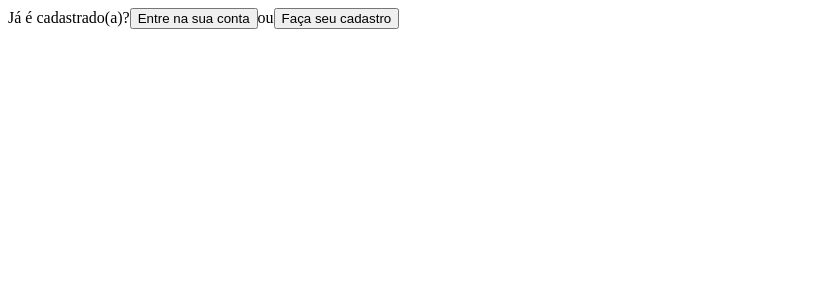
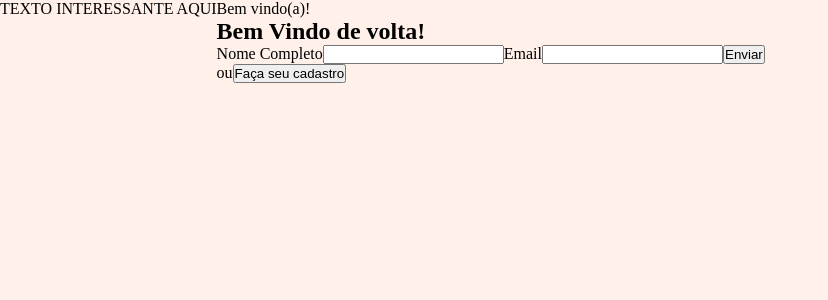
Before and after one commit to livialeall/book_club_front, a React (Vite) app in the folder book-club/: page / in a window 1280 px wide. Shown: the top 300 px of the page, without its empty margins (0-828 px from the left). Built offline with nearby package versions, Linux system fonts and the light colour scheme.

Commit message:
tela login

```diff
--- a/book-club/src/App.jsx
+++ b/book-club/src/App.jsx
@@ -1,5 +1,4 @@
 import Home from "./pages/Home";
-import Login from "./pages/Login";
 import {BrowserRouter, Routes, Route} from "react-router-dom"
 import Register from "./pages/Register/Index";
 
@@ -9,7 +8,6 @@ function App() {
     <BrowserRouter>
       <Routes>
         <Route path="/" element={<Home/>}></Route>
-        <Route path="/login" element={<Login />}></Route>
         <Route path="/register" element={<Register />}></Route>
       </Routes>
     </BrowserRouter>
--- a/book-club/src/main.jsx
+++ b/book-club/src/main.jsx
@@ -1,6 +1,8 @@
 import React from 'react'
 import { createRoot } from "react-dom/client";
 import App from "./App";
+import './ui/styles/index.css'
+
 createRoot(document.getElementById("root")).render(
   <React.StrictMode>
     <App />
--- a/book-club/src/pages/Home.tsx
+++ b/book-club/src/pages/Home.tsx
@@ -1,12 +1,21 @@
 import Button from "../ui/components/Button";
+import Login from "../ui/components/Login";
+
 
 const Home = () => {
   return (
-    <div>
-      <span>Já é cadastrado(a)?</span>
-      <Button type={null} text={"Entre na sua conta"} route={"/login"}></Button>
-      <span>ou</span>
-      <Button type={null} text={"Faça seu cadastro"} route={"/register"}></Button>
+    <div className="display-flex-center">
+      <div>TEXTO INTERESSANTE AQUI</div>
+      <div>
+        <span>Bem vindo(a)!</span>
+        <Login></Login>
+        <span>ou</span>
+        <Button
+          type={null}
+          text={"Faça seu cadastro"}
+          route={"/register"}
+        ></Button>
+      </div>
     </div>
   );
 };
--- a/book-club/src/pages/Login/index.jsx
+++ /dev/null
@@ -1,7 +0,0 @@
-const Login = () => {
-    return (
-      <div>Esse é o form login</div>
-    )
-  };
-
-  export default Login
--- a/book-club/src/pages/Register/index.tsx
+++ b/book-club/src/pages/Register/index.tsx
@@ -1,10 +1,10 @@
 import { useState } from "react";
-import { User } from "../../interfaces/user";
+import { NewUser } from "../../interfaces/user";
 import { create_user } from "../../routes/users";
 import { checkInformations } from "../../utils/validations";
 
 const Register = () => {
-  const [newUser, setNewUser] = useState<User>({
+  const [newUser, setNewUser] = useState<NewUser>({
     name: "",
     email: "",
     contact: "",
--- a/book-club/src/routes/users.tsx
+++ b/book-club/src/routes/users.tsx
@@ -1,6 +1,6 @@
-import { User } from "../interfaces/user";
+import { NewUser, User } from "../interfaces/user";
 
-export const create_user = (newUser:User) => {
+export const create_user = (newUser:NewUser) => {
   try {
     const response = fetch(`http://127.0.0.1:8800/create_user`, {
       method: "POST",
@@ -14,3 +14,18 @@ export const create_user = (newUser:User) => {
     return err;
   }
 };
+
+export const login = (user:User) => {
+  try {
+    const response = fetch(`http://127.0.0.1:8800/login`, {
+      method: "POST",
+      headers: {
+        "Content-Type": "application/json",
+      },
+      body: JSON.stringify(user),
+    });
+    return response;
+  } catch (err) {
+    return err;
+  }
+};
--- /dev/null
+++ b/book-club/src/ui/components/Login.tsx
@@ -0,0 +1,61 @@
+import { useState } from "react";
+import { User } from "../../interfaces/user";
+import { create_user, login } from "../../routes/users";
+import { checkInformations } from "../../utils/validations";
+
+const Login = () => {
+  const [user, setLoginUser] = useState<User>({
+    email: "",
+    password: "",
+  });
+  const [errors,setErrors] = useState<string[]>()
+  const [registerSucess,setRegisterSucess] = useState(false)
+  const handleSubmit = (e) => {
+    e.preventDefault();
+    const form = e.target;
+    setErrors([])
+    const email = form["email"].value;
+    const password = form["password"].value;
+    setLoginUser({
+        email: email,
+        password: password,
+      });
+    const response = login(user);
+    setRegisterSucess(true)
+    }    /* Adicionar ao erros os erros do basck */
+
+
+  return (
+    <div>
+      <h2>Bem Vindo de volta!</h2>
+      <form action="post" onSubmit={handleSubmit}>
+        <label htmlFor="name" key="name">
+          Nome Completo
+          <input type="text" id="name" required/>
+        </label>
+        <label htmlFor="email">
+          Email
+          <input type="email" id="email" required/>
+        </label>
+        <button type="submit">Enviar</button>
+      </form>
+      {errors?.length > 0 && (
+        <div>
+          Corrija os erros:
+          {errors.map(
+            (err) => <div>
+              {err}
+            </div>
+          )}
+        </div>
+      )}
+      {registerSucess && (
+        <div>
+          Login realizado com sucesso!
+        </div>
+      )}
+    </div>
+  );
+};
+
+export default Login;
--- a/book-club/src/ui/styles/general.css
+++ b/book-club/src/ui/styles/general.css
@@ -0,0 +1,17 @@
+/* Variaveis */
+:root {
+    --background-light:#FFF1E9;
+    --enfase-1-100:#BF7839;
+    --enfase-2-100:#73351F;
+}
+
+.display-flex-center{
+    display: flex;
+    flex-direction: row;
+}
+
+body{
+    background-color: var(--background-light);
+    max-width: 100vw;
+    max-height: 100vh;
+}
--- a/book-club/src/ui/styles/index.css
+++ b/book-club/src/ui/styles/index.css
@@ -0,0 +1,8 @@
+@import url('../styles/general.css');
+
+/* Resetar estilos */
+* {
+  margin: 0;
+  padding: 0;
+  box-sizing: border-box;
+}
```
Also changed, not shown: book-club/src/interfaces/user.ts (+6 -1 lines), book-club/src/utils/validations.tsx (line endings or trailing spaces).
